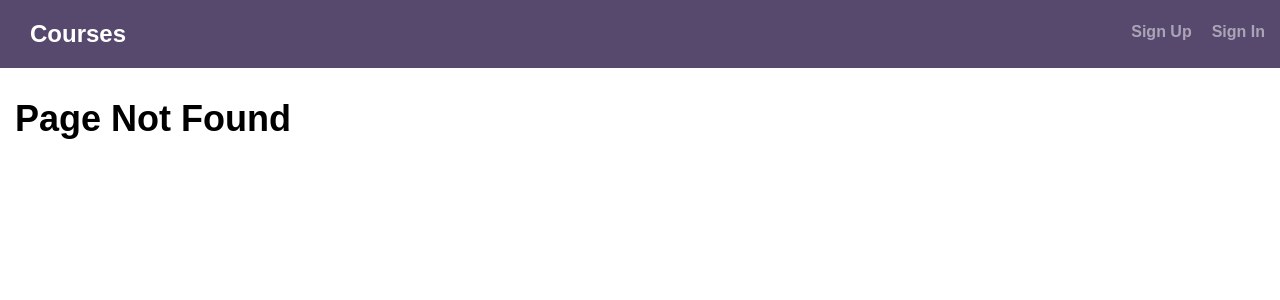
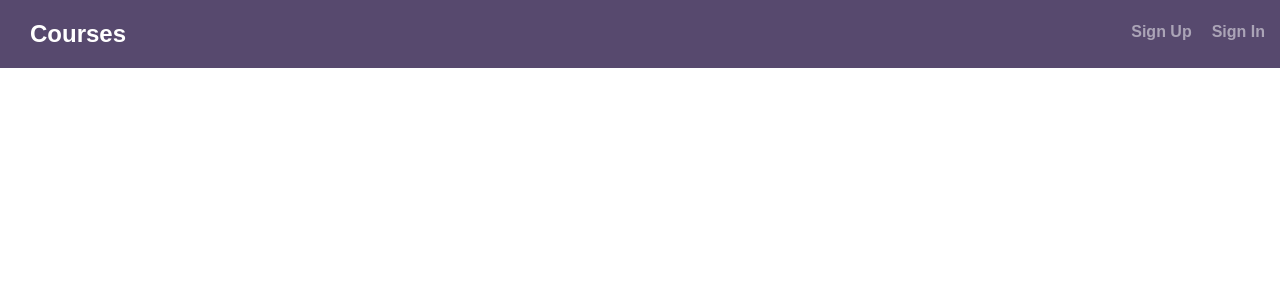
Before and after one commit to sniro84/FSJS-Techdegree-Project10-Full-Stack-App-with-React-and-a-REST-API, a React (Create React App) app in the folder client/: page /forbidden in a window 1280 px wide. Before the commit this address led to /notfound. Shown: the top 300 px of the page. Built offline with nearby package versions, Linux system fonts and the light colour scheme.

Commit message:
updated notfound component

```diff
--- a/client/src/App.js
+++ b/client/src/App.js
@@ -45,7 +45,7 @@ class App extends Component {
               <Route path="/signup" component={UserSignUpWithContext} />
               <Route path="/signout" component={UserSignOutWithContext} />
               <Route path="/error" component={UnhandledError} />
-              <Route component={NotFound} />
+              <Route path="/notfound" component={NotFound} />
             </Switch>
           </div>
         </div>
--- a/client/src/components/NotFound.js
+++ b/client/src/components/NotFound.js
@@ -1,11 +1,9 @@
 import React from 'react';
-import {Redirect} from 'react-router-dom';
 
 const NotFound = (props) => {
     return(
         <div className="bounds">
             <h1>Page Not Found</h1>
-            <Redirect to="/notfound" />
         </div>
     );
 }
```
